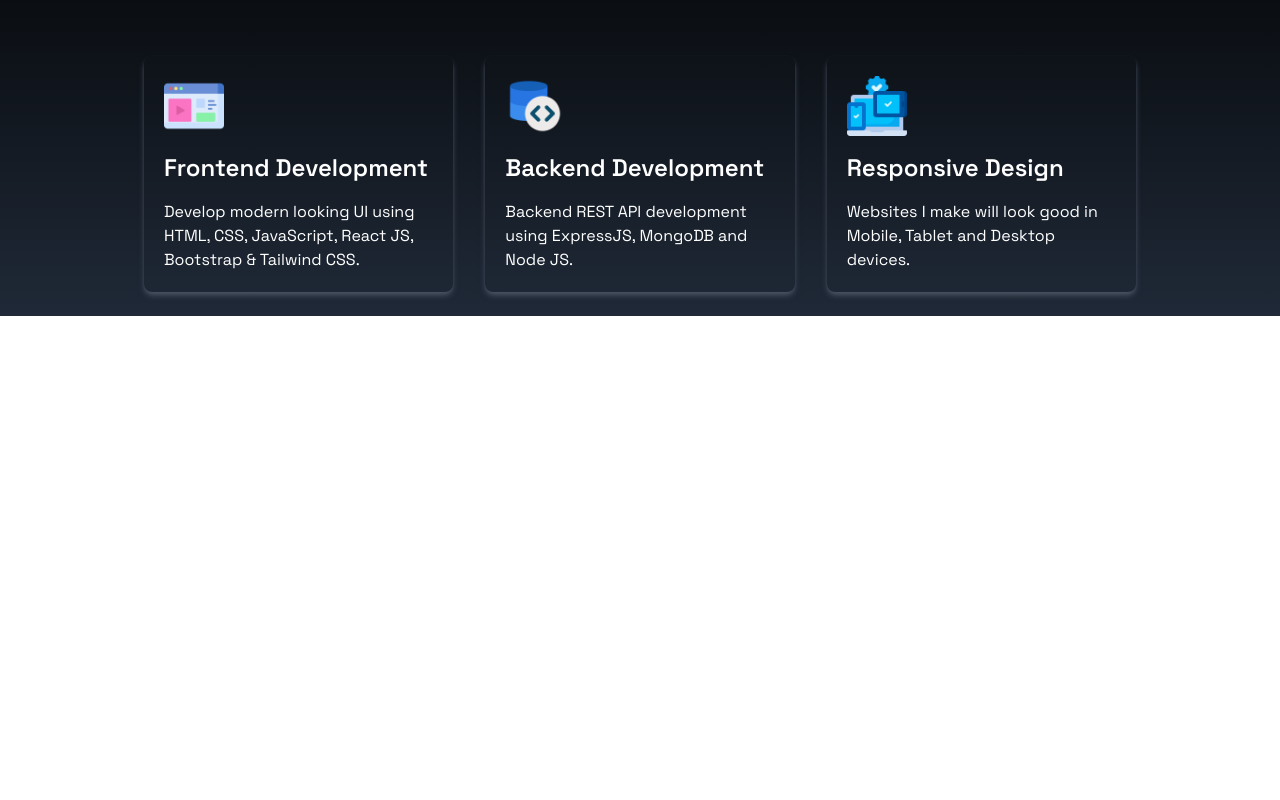
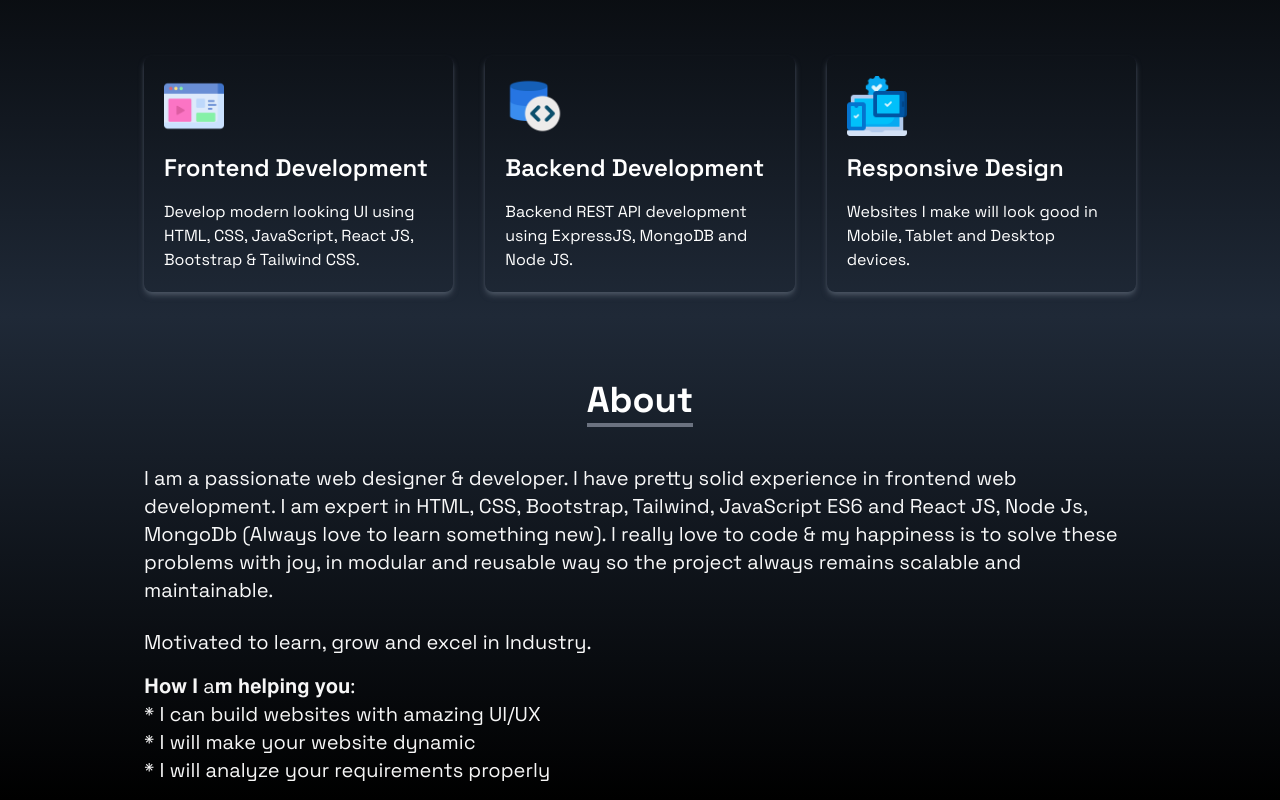
Before and after one commit to mfarhadattari/mfarhad-portfolio, a Next.js app: page / in a window 1280 px wide. Shown: the part 646-1446 px from the top of the page. Before the commit the page ends 962 px from the top, so only its background shows below. Built offline with nearby package versions, Linux system fonts and the light colour scheme.

Commit message:
About section implemented

```diff
--- a/src/app/page.js
+++ b/src/app/page.js
@@ -1,3 +1,4 @@
+import About from "@/components/About";
 import Home from "@/components/Home";
 import NavBar from "@/components/NavBar";
 import Services from "@/components/Services";
@@ -8,6 +9,7 @@ export default function HomePage() {
       <NavBar/>
       <Home/>
       <Services/>
+      <About/>
     </div>
   );
 }
--- /dev/null
+++ b/src/components/About.jsx
@@ -0,0 +1,48 @@
+"use client";
+
+import Fade from "react-reveal/Fade";
+const About = () => {
+  return (
+    <div
+      name="about"
+      className="w-full bg-gradient-to-b from-gray-800 to-black text-white"
+    >
+      <div className="max-w-screen-lg p-4 mx-auto flex flex-col justify-center w-full h-full">
+        <div className="pb-8 mt-12 text-center">
+          <p className="text-4xl font-bold inline border-b-4 border-gray-500">
+            About
+          </p>
+        </div>
+        <Fade duration={4000}>
+          <p className="text-xl mt-3">
+            I am a passionate web designer & developer. I have pretty solid
+            experience in frontend web development. I am expert in HTML, CSS,
+            Bootstrap, Tailwind, JavaScript ES6 and React JS, Node Js, MongoDb
+            (Always love to learn something new). I really love to code & my
+            happiness is to solve these problems with joy, in modular and
+            reusable way so the project always remains scalable and
+            maintainable.
+          </p>
+        </Fade>
+        <br />
+        <Fade duration={4000}>
+          <p className="text-xl mb-4">
+            Motivated to learn, grow and excel in Industry.
+          </p>
+        </Fade>
+        <Fade duration={4000}>
+          <p className="text-xl">
+            𝐇𝐨𝐰 𝐈 a𝐦 𝐡𝐞𝐥𝐩𝐢𝐧𝐠 𝐲𝐨𝐮:
+            <br />
+            * I can build websites with amazing UI/UX
+            <br />
+            * I will make your website dynamic
+            <br />* I will analyze your requirements properly
+          </p>
+        </Fade>
+      </div>
+    </div>
+  );
+};
+
+export default About;
```
